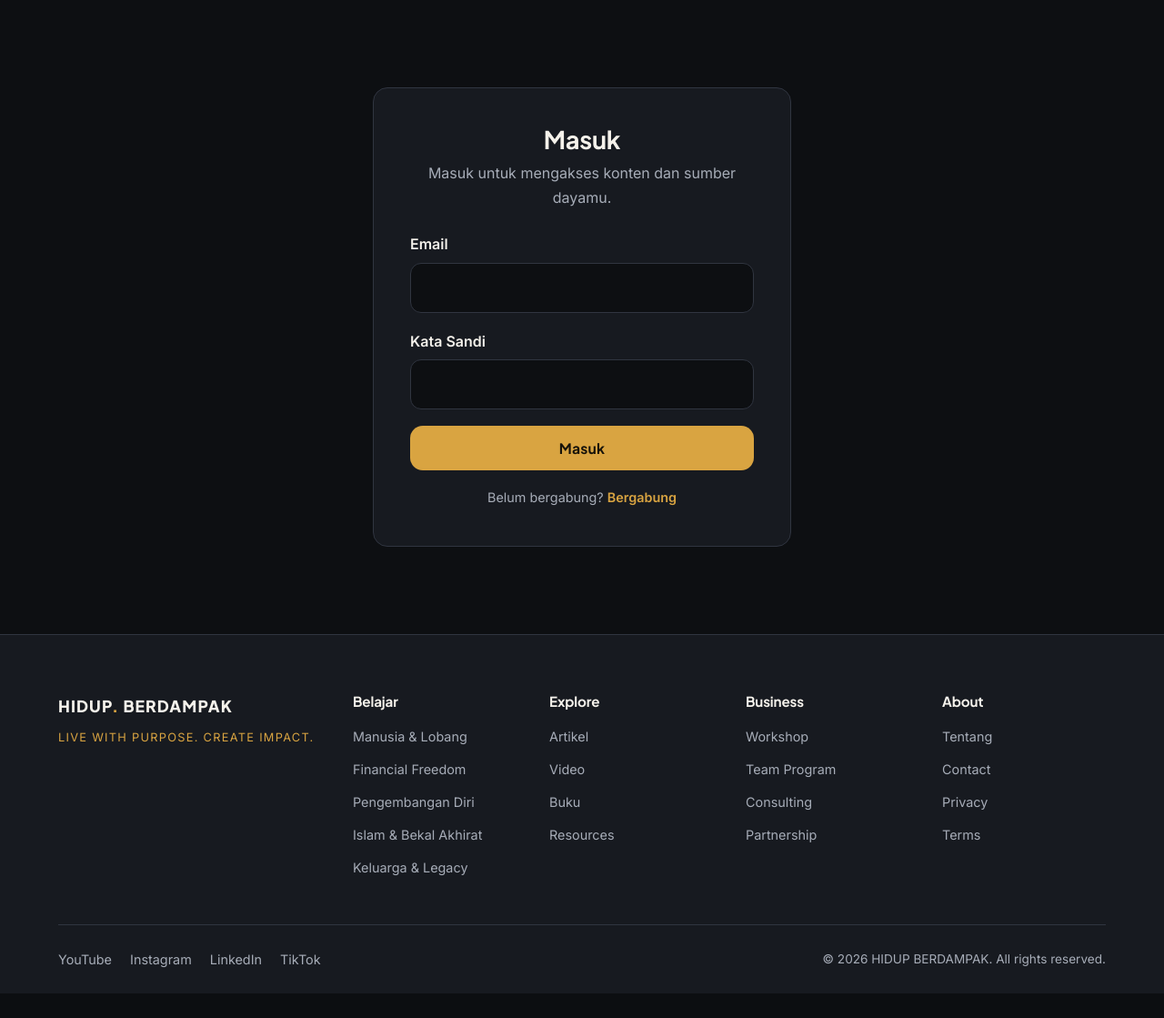
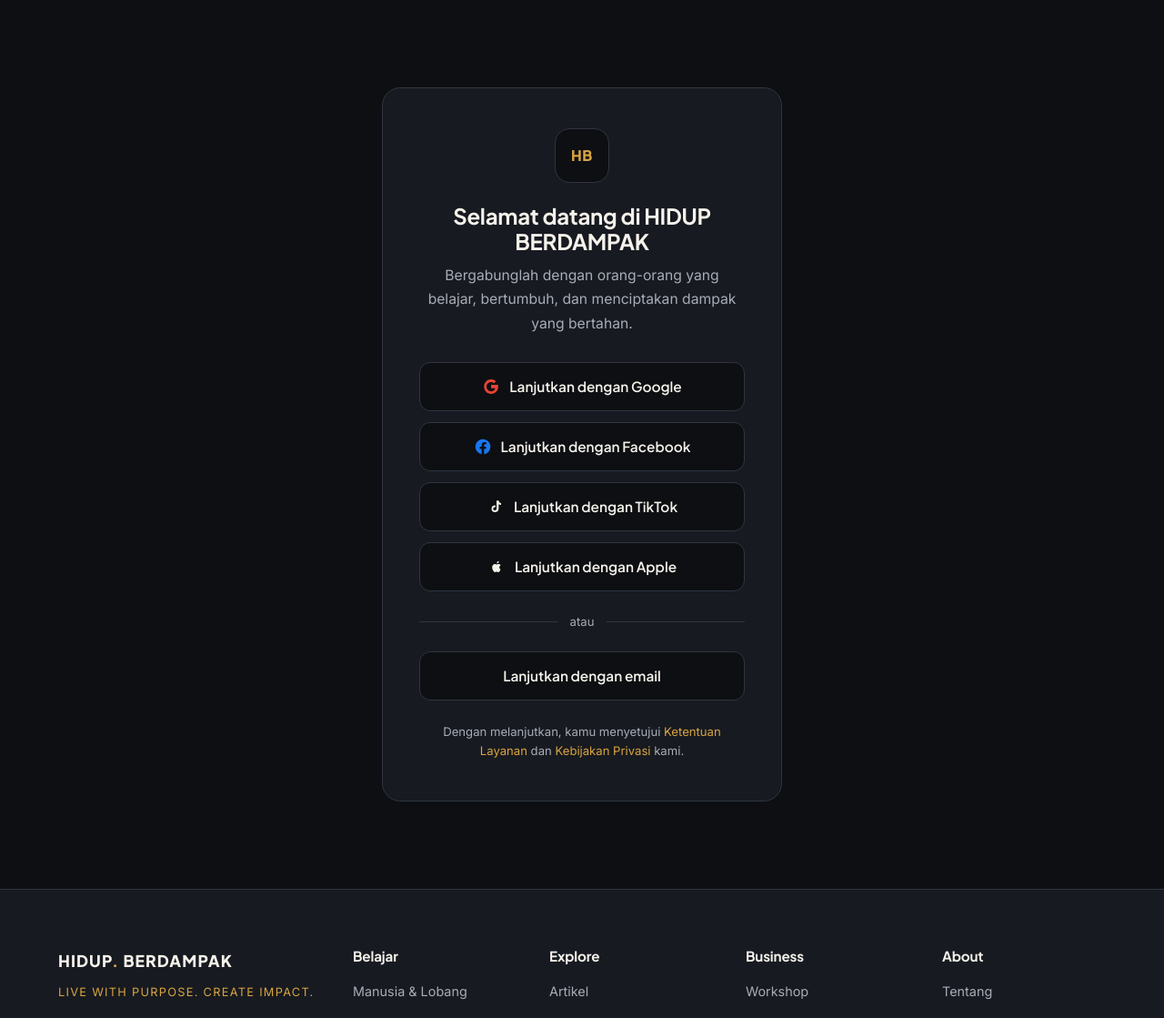
Before and after one commit to sugengsapr3/hidup-berdampak, a Flask app: page /login in a window 1280 px wide. Shown: the part 75-1194 px from the top of the page at 91% size. Before the commit the page ends 1167 px from the top, so only its background shows below. Run offline with Flask 3, Linux system fonts and the light colour scheme.

Commit message:
Halaman login: opsi social login (Google, Facebook, TikTok, Apple) + email

```diff
--- a/app.py
+++ b/app.py
@@ -99,7 +99,7 @@
 # ---------------------------------------------------------------- Login
 @app.route("/login")
 def login():
-    return render_template("login.html", active="login")
+    return render_template("login.html", providers=data.AUTH_PROVIDERS, active="login")
 
 
 # ---------------------------------------------------------------- Pencarian
--- a/data.py
+++ b/data.py
@@ -294,6 +294,17 @@
 ]
 
 # =====================================================================
+# LOGIN — penyedia social login (UI; OAuth diaktifkan nanti)
+# "key" dipakai untuk styling ikon di CSS/SVG.
+# =====================================================================
+AUTH_PROVIDERS = [
+    {"key": "google", "label": "Google"},
+    {"key": "facebook", "label": "Facebook"},
+    {"key": "tiktok", "label": "TikTok"},
+    {"key": "apple", "label": "Apple"},
+]
+
+# =====================================================================
 # NAVIGASI
 # type "link"     -> tautan biasa
 # type "dropdown" -> punya submenu (items: label + endpoint + optional slug)
--- a/static/css/style.css
+++ b/static/css/style.css
@@ -341,6 +341,47 @@
 .form-group input:focus { outline: none; border-color: var(--gold); }
 
 /* =====================================================================
+   Auth / Login (social login)
+   ===================================================================== */
+.auth-card {
+  max-width: 440px; margin: 0 auto; background: var(--surface);
+  border: 1px solid var(--line); border-radius: 20px; padding: 44px 40px; text-align: center;
+}
+.auth-logo {
+  width: 60px; height: 60px; border-radius: 16px; margin: 0 auto 22px;
+  background: var(--bg); border: 1px solid var(--line);
+  display: flex; align-items: center; justify-content: center;
+  font-family: var(--font-head); font-weight: 800; color: var(--gold); letter-spacing: .04em;
+}
+.auth-title { font-size: 1.5rem; margin-bottom: 10px; }
+.auth-sub { color: var(--muted); font-size: .98rem; margin-bottom: 28px; }
+
+.auth-providers { display: grid; gap: 12px; }
+.auth-btn {
+  display: flex; align-items: center; justify-content: center; gap: 10px;
+  width: 100%; padding: 13px 18px; border-radius: 12px;
+  border: 1px solid var(--line); background: var(--bg); color: var(--ink);
+  font-family: var(--font-head); font-weight: 600; font-size: .96rem;
+  cursor: pointer; transition: border-color .2s, background .2s, transform .2s;
+}
+.auth-btn:hover { border-color: var(--gold); transform: translateY(-1px); }
+.auth-icon { display: inline-flex; align-items: center; justify-content: center; width: 20px; }
+.auth-tiktok .auth-icon, .auth-apple .auth-icon { color: var(--ink); }
+
+.auth-divider { display: flex; align-items: center; gap: 14px; margin: 22px 0; color: var(--muted); font-size: .82rem; }
+.auth-divider::before, .auth-divider::after { content: ""; flex: 1; height: 1px; background: var(--line); }
+
+.auth-email { text-align: left; }
+.auth-email-toggle { list-style: none; justify-content: center; }
+.auth-email-toggle::-webkit-details-marker { display: none; }
+.auth-email[open] .auth-email-toggle { border-color: var(--gold); margin-bottom: 16px; }
+.auth-email-form { display: block; }
+
+.auth-terms { color: var(--muted); font-size: .82rem; margin-top: 24px; line-height: 1.6; }
+.auth-terms a { color: var(--gold); }
+.auth-terms a:hover { color: var(--gold-hover); }
+
+/* =====================================================================
    Flash messages
    ===================================================================== */
 .flash-wrap { max-width: var(--reading); margin: 24px auto 0; padding: 0 24px; }
--- a/templates/login.html
+++ b/templates/login.html
@@ -1,18 +1,46 @@
 {% extends "base.html" %}
-{% block title %}Login | HIDUP. BERDAMPAK{% endblock %}
+{% block title %}Masuk / Daftar | HIDUP. BERDAMPAK{% endblock %}
 
 {% block content %}
 <section class="section">
   <div class="container">
-    <div class="form-card">
-      <h1 style="font-size:1.7rem; text-align:center; margin-bottom:8px;">Masuk</h1>
-      <p style="color:var(--muted); text-align:center; margin-bottom:24px;">
-        Masuk untuk mengakses konten dan sumber dayamu.
+    <div class="auth-card">
+      <div class="auth-logo">HB</div>
+      <h1 class="auth-title">Selamat datang di HIDUP BERDAMPAK</h1>
+      <p class="auth-sub">
+        Bergabunglah dengan orang-orang yang belajar, bertumbuh, dan menciptakan
+        dampak yang bertahan.
       </p>
-      <form method="get" action="{{ url_for('login') }}">
+
+      <div class="auth-providers">
+        {% for p in providers %}
+        <a href="{{ url_for('login') }}?provider={{ p.key }}" class="auth-btn auth-{{ p.key }}">
+          <span class="auth-icon">
+            {% if p.key == 'google' %}
+              <svg viewBox="0 0 24 24" width="20" height="20" aria-hidden="true">
+                <path fill="#EA4335" d="M12 10.2v3.9h5.5c-.24 1.4-1.66 4.1-5.5 4.1-3.3 0-6-2.7-6-6.1s2.7-6.1 6-6.1c1.9 0 3.1.8 3.8 1.5l2.6-2.5C16.9 3.5 14.7 2.5 12 2.5 6.9 2.5 2.8 6.6 2.8 11.9S6.9 21.5 12 21.5c5.9 0 9.4-4.2 9.4-10.1 0-.7-.1-1.2-.2-1.7H12z"/>
+              </svg>
+            {% elif p.key == 'facebook' %}
+              <svg viewBox="0 0 24 24" width="20" height="20" aria-hidden="true"><path fill="#1877F2" d="M22 12a10 10 0 1 0-11.6 9.9v-7H7.9V12h2.5V9.8c0-2.5 1.5-3.9 3.8-3.9 1.1 0 2.2.2 2.2.2v2.5h-1.2c-1.2 0-1.6.8-1.6 1.6V12h2.7l-.4 2.9h-2.3v7A10 10 0 0 0 22 12z"/></svg>
+            {% elif p.key == 'tiktok' %}
+              <svg viewBox="0 0 24 24" width="18" height="18" aria-hidden="true"><path fill="currentColor" d="M16.5 3c.3 2.1 1.5 3.6 3.5 3.8v2.4c-1.2.1-2.4-.3-3.5-1v6.4c0 3.2-2.4 5.4-5.4 5.4S6 17.8 6 14.9c0-2.7 2-4.9 4.9-4.9.3 0 .6 0 .9.1v2.5c-.3-.1-.6-.1-.9-.1-1.4 0-2.4 1-2.4 2.4s1 2.4 2.4 2.4 2.5-1 2.5-2.6V3h3.1z"/></svg>
+            {% elif p.key == 'apple' %}
+              <svg viewBox="0 0 24 24" width="18" height="18" aria-hidden="true"><path fill="currentColor" d="M16.4 12.6c0-2 1.6-3 1.7-3-1-1.4-2.4-1.6-2.9-1.6-1.2-.1-2.4.7-3 .7-.6 0-1.6-.7-2.6-.7-1.3 0-2.6.8-3.3 2-1.4 2.4-.4 6 1 8 .7 1 1.4 2.1 2.4 2 1-.1 1.3-.6 2.5-.6s1.5.6 2.5.6 1.7-1 2.3-2c.7-1.1 1-2.2 1-2.3 0 0-2-.7-2.1-3.1zM14.7 6c.5-.7.9-1.6.8-2.5-.8 0-1.7.5-2.3 1.2-.5.6-.9 1.5-.8 2.4.9.1 1.8-.4 2.3-1.1z"/></svg>
+            {% endif %}
+          </span>
+          <span>Lanjutkan dengan {{ p.label }}</span>
+        </a>
+        {% endfor %}
+      </div>
+
+      <div class="auth-divider"><span>atau</span></div>
+
+      <details class="auth-email">
+        <summary class="auth-btn auth-email-toggle">Lanjutkan dengan email</summary>
+        <form method="get" action="{{ url_for('login') }}" class="auth-email-form">
           <div class="form-group">
             <label for="email">Email</label>
-          <input type="email" id="email" name="email" required>
+            <input type="email" id="email" name="email" placeholder="nama@email.com" required>
           </div>
           <div class="form-group">
             <label for="password">Kata Sandi</label>
@@ -20,9 +48,12 @@
           </div>
           <button type="submit" class="btn btn-gold" style="width:100%;">Masuk</button>
         </form>
-      <p style="color:var(--muted); text-align:center; margin-top:18px; font-size:.9rem;">
-        Belum bergabung?
-        <a href="{{ url_for('join') }}" class="link-arrow">Bergabung</a>
+      </details>
+
+      <p class="auth-terms">
+        Dengan melanjutkan, kamu menyetujui
+        <a href="{{ url_for('about') }}">Ketentuan Layanan</a> dan
+        <a href="{{ url_for('about') }}">Kebijakan Privasi</a> kami.
       </p>
     </div>
   </div>
```
Lines whose indentation alone changed are shown as unchanged.
